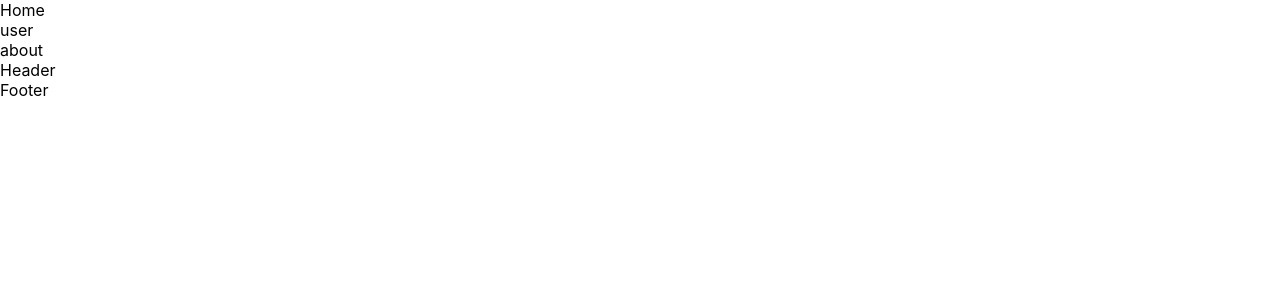
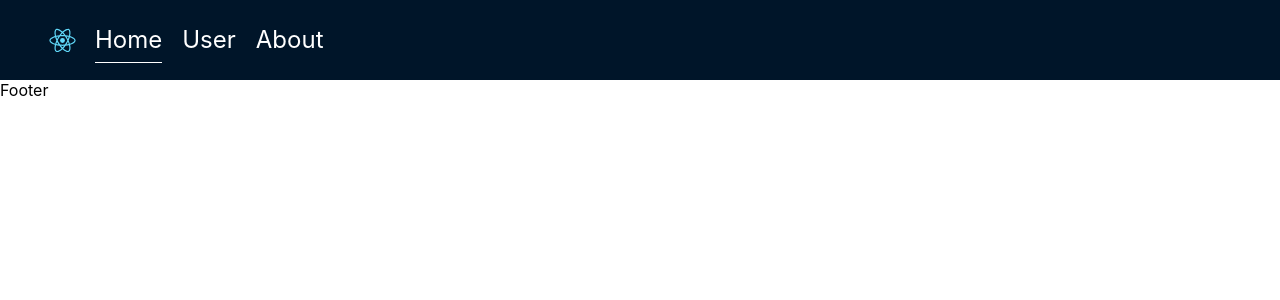
Before and after one commit to UntilTheCore/free-drawing-bed-react, a React (Create React App) app: page / in a window 1280 px wide. Shown: the top 300 px of the page. Built offline with nearby package versions, Linux system fonts and the light colour scheme.

Commit message:
完成Header基础样式

```diff
--- a/src/App.tsx
+++ b/src/App.tsx
@@ -1,32 +1,20 @@
-import React, { Suspense } from 'react';
+import React, { Suspense } from "react";
 import {
   BrowserRouter as Router,
-  Link
 } from "react-router-dom";
-import MyRouter from 'router';
-import Header from 'components/Header';
-import Footer from 'components/Footer';
-import Loading from 'components/Loading';
+import MyRouter from "router";
+import Header from "components/Header";
+import Footer from "components/Footer";
+import Loading from "components/Loading";
 
 
 function App() {
   return (
     <Router>
       <div>
-        <ul>
-          <li>
-            <Link to="/" >Home</Link>
-          </li>
-          <li>
-            <Link to="/user" >user</Link>
-          </li>
-          <li>
-            <Link to="/about" >about</Link>
-          </li>
-        </ul>
         <Header />
-        <Suspense fallback={<Loading />}>
-          <MyRouter></MyRouter>
+        <Suspense fallback={ <Loading /> }>
+          <MyRouter />
         </Suspense>
         <Footer />
       </div>
--- a/src/components/Header.tsx
+++ b/src/components/Header.tsx
@@ -1,7 +1,74 @@
+import { NavLink as Link } from "react-router-dom";
+import styled from "styled-components";
+import Logo from "components/Logo";
+import React from "react";
+
+const HeaderWrapper = styled.div`
+  display: flex;
+  align-items: center;
+  background-color: #001529;
+  height: 80px;
+  padding: 0 40px;
+`;
+
+const LeftWrapper = styled.section`
+  display: flex;
+  align-items: center;
+  width: 600px;
+
+  > ul {
+    display: flex;
+    color: #fff;
+    font-size: 24px;
+
+    > li {
+      margin: 0 10px;
+
+      > a {
+        display: inline-block;
+        padding: 8px 0;
+      }
+
+      > a.active {
+        border-bottom: 1px solid #fff;
+      }
+    }
+  }
+`;
+
 const Header: React.FC = () => {
+  const linkList = [
+    {
+      link: "/",
+      name: "Home",
+    },
+    {
+      link: "/user",
+      name: "User",
+    },
+    {
+      link: "/about",
+      name: "About",
+    },
+  ];
   return (
-    <div>Header</div>
-  )
-}
+    <HeaderWrapper>
+      <LeftWrapper>
+        <Logo />
+        <ul>
+          {linkList.map((linkItem) => {
+            return (
+              <li key={linkItem.link}>
+                <Link to={linkItem.link} activeClassName="active" exact>
+                  {linkItem.name}
+                </Link>
+              </li>
+            );
+          })}
+        </ul>
+      </LeftWrapper>
+    </HeaderWrapper>
+  );
+};
 
 export default Header;
--- /dev/null
+++ b/src/components/Logo.tsx
@@ -0,0 +1,12 @@
+import React, { Fragment } from "react";
+import logoUrl from "assets/image/logo.svg";
+
+const Logo: React.FC = () => {
+  return (
+    <Fragment>
+      <img src={logoUrl} alt="logo" style={{width: '45px',height: '45px'}} />
+    </Fragment>
+  );
+};
+
+export default Logo;
--- a/tsconfig.json
+++ b/tsconfig.json
@@ -23,5 +23,8 @@
   },
   "include": [
     "src"
+  ],
+  "exclude": [
+    "node_modules"
   ]
 }
```
Also changed, not shown: src/assets/image/logo.svg (renamed from src/logo.svg).
